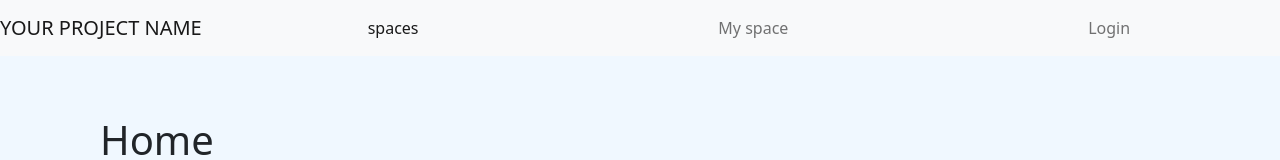
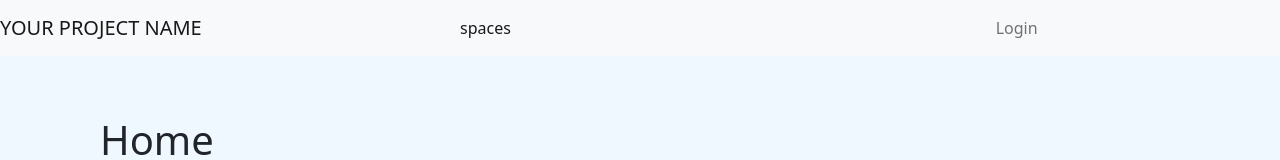
Before and after one commit to rayssalves/practice-assessment-frontEnd, a React (Create React App) app: page / in a window 1280 px wide. Shown: the top 160 px of the page. Built offline with nearby package versions, Linux system fonts and the light colour scheme; no server answers.

Commit message:
only show my space when user is loged in

```diff
--- a/src/components/Navigation/index.js
+++ b/src/components/Navigation/index.js
@@ -3,15 +3,18 @@ import Navbar from "react-bootstrap/Navbar";
 import Nav from "react-bootstrap/Nav";
 import { NavLink } from "react-router-dom";
 import { useSelector } from "react-redux";
-import { selectToken } from "../../store/user/selectors";
+import { selectToken, selectUser } from "../../store/user/selectors";
 import NavbarItem from "./NavbarItem";
 import LoggedIn from "./LoggedIn";
 import LoggedOut from "./LoggedOut";
 
 export default function Navigation() {
   const token = useSelector(selectToken);
-
+  const user = useSelector(selectUser);
+  //only shows my space when user is loged in
   const loginLogoutControls = token ? <LoggedIn /> : <LoggedOut />;
+  const mySpace =
+    token && user ? <NavbarItem path="/other" linkText="My space" /> : false;
 
   return (
     <Navbar bg="light" expand="lg">
@@ -22,7 +25,7 @@ export default function Navigation() {
       <Navbar.Collapse id="basic-navbar-nav">
         <Nav style={{ width: "100%" }} fill>
           <NavbarItem path="/" linkText="spaces" />
-          <NavbarItem path="/other" linkText="My space" />
+          {mySpace}
           {loginLogoutControls}
         </Nav>
       </Navbar.Collapse>
```
